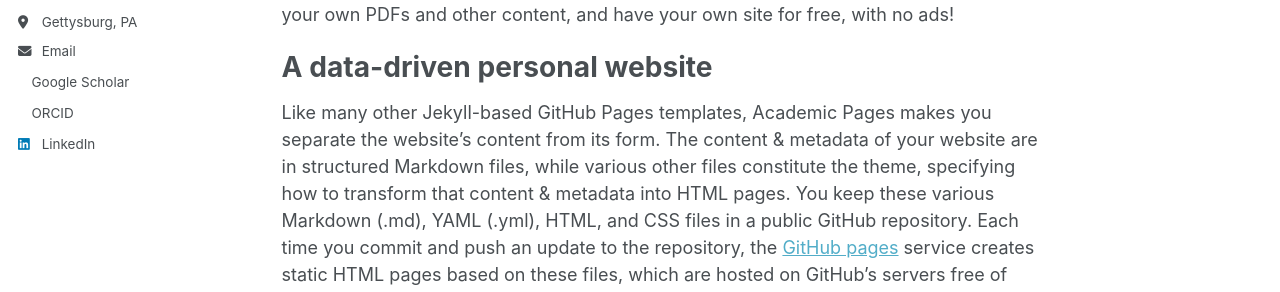
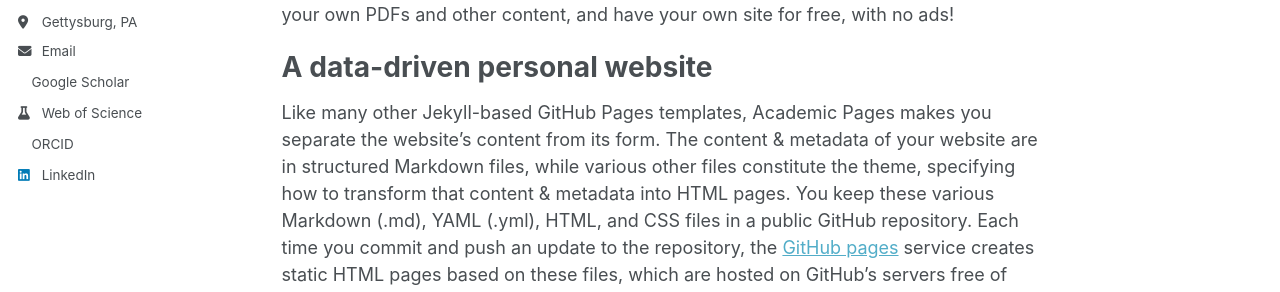
Before and after one commit to GideonAfriyie/academic-website-test, a Jekyll site: the page built from _pages/about.md, in a window 1280 px wide. Shown: the part 437-729 px from the top of the page. Built offline with Jekyll 4.4.1, drawn with Linux system fonts in a browser that asks for light colours; a style sheet for code colours, icons or effects is not loaded.

Commit message:
Add Web of Science link to author profile

```diff
--- a/_includes/author-profile.html
+++ b/_includes/author-profile.html
@@ -46,6 +46,9 @@
       {% endif %}
       {% if author.googlescholar %}
         <li><a href="{{ author.googlescholar }}"><i class="ai ai-google-scholar ai-fw icon-pad-right"></i>Google Scholar</a></li>
+      {% endif %}
+      {% if author.webofscience %}
+        <li><a href="{{ author.webofscience }}"><i class="fas fa-fw fa-flask icon-pad-right" aria-hidden="true"></i>Web of Science</a></li>
       {% endif %}
       {% if author.inspire-hep %}
         <li><a href="{{ author.inspire-hep }}"><i class="ai ai-inspire ai-fw icon-pad-right"></i>INSPIRE-HEP</a></li>
```
